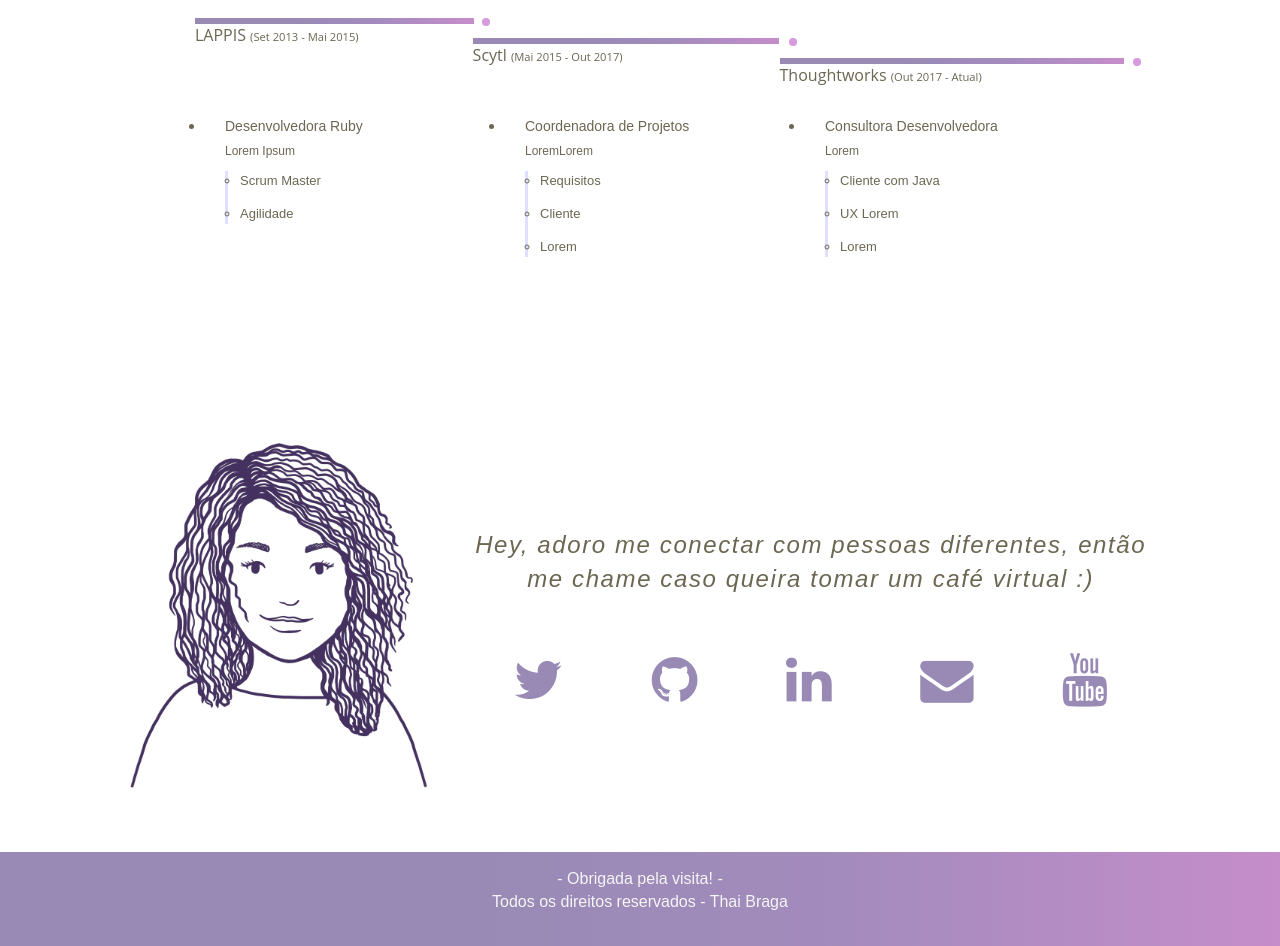
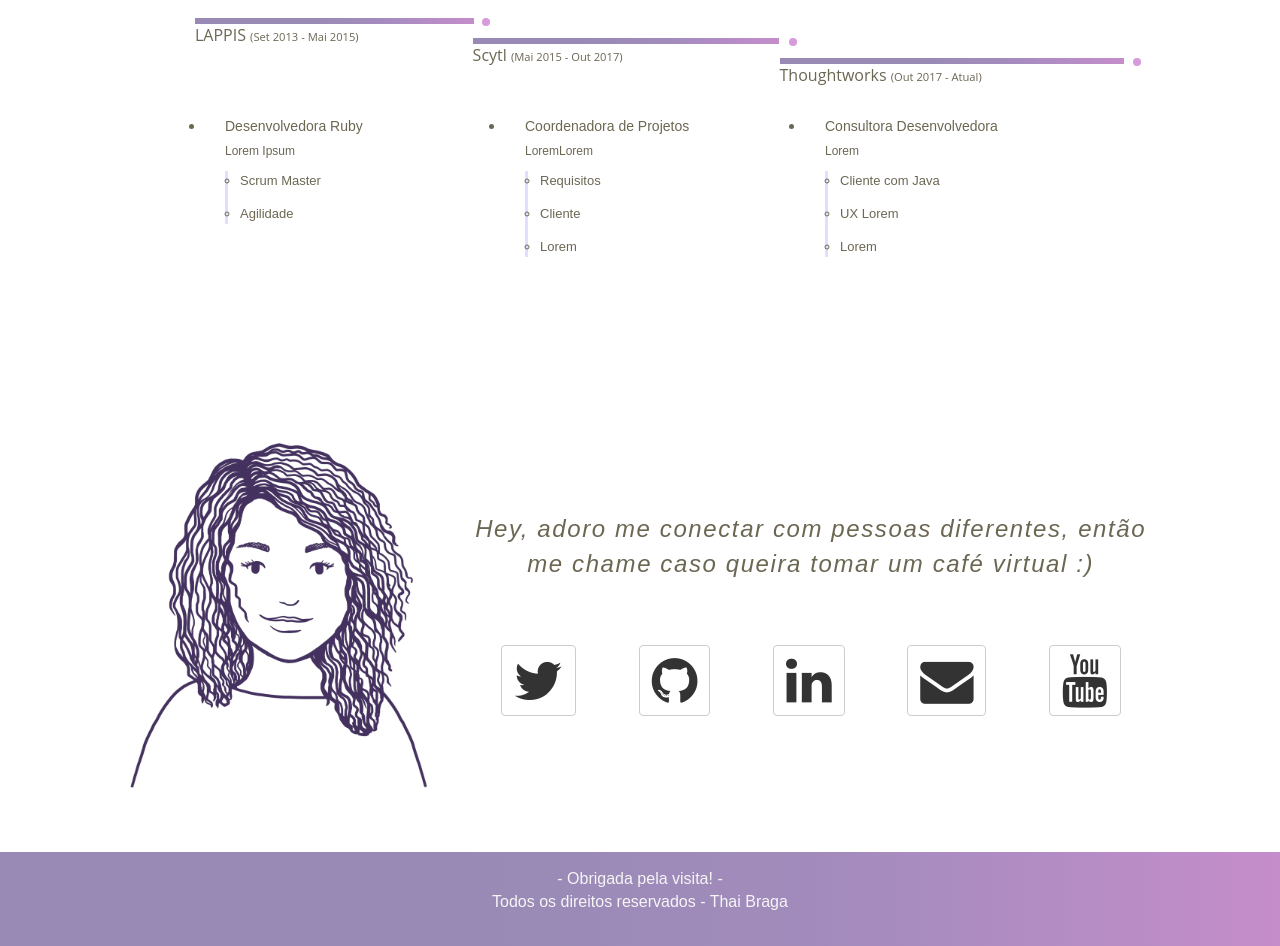
Before and after one commit to Thaiane/Thaiane.github.io, a plain HTML site: page index.html in a window 1280 px wide. Shown: the part 2983-3929 px from the top of the page. Drawn offline with nearby package versions, Linux system fonts and the light colour scheme; a web font is replaced by a local one.

Commit message:
Alterando estilo dos botões

```diff
--- a/css/footer.css
+++ b/css/footer.css
@@ -31,13 +31,16 @@
   flex-direction: row;
   justify-content: space-around;
   align-items: center;
-  font-size: 2.5rem;
   padding-top: 4rem;
   color: #988AB5;
 }
 
-.contact-thai-redes a:hover {
-  background: #ef92a3;
+.btn-default {
+  font-size: 2.5rem;
+}
+
+.btn:hover {
+  color: #b38cc4;
 }
 
 .footer-row {
--- a/index.html
+++ b/index.html
@@ -294,11 +294,21 @@
         <p>Hey, adoro me conectar com pessoas diferentes, então me chame caso queira tomar um café virtual :)</p>
       </div>
       <div class="contact-thai-redes">
-          <a href="#" class="fa fa-lg fa-twitter"></a>
-          <a href="#" class="fa fa-lg fa-github"></a>
-          <a href="#" class="fa fa-lg fa-linkedin"></a>
-          <a href="#" class="fa fa-lg fa-envelope"></a>
-          <a href="#" class="fa fa-lg fa-youtube"></a>
+        <a class="btn btn-default" href="#">
+          <i class="fa fa-lg fa-twitter"></i>
+        </a>
+        <a class="btn btn-default" href="#">
+          <i class="fa fa-lg fa-github"></i>
+        </a>
+        <a class="btn btn-default" href="#">
+          <i class="fa fa-lg fa-linkedin"></i>
+        </a>
+        <a class="btn btn-default" href="#">
+          <i class="fa fa-lg fa-envelope"></i>
+        </a>
+        <a class="btn btn-default" href="#">
+          <i class="fa fa-lg fa-youtube"></i>
+        </a>
       </div>
     </div>
   </section>
```
